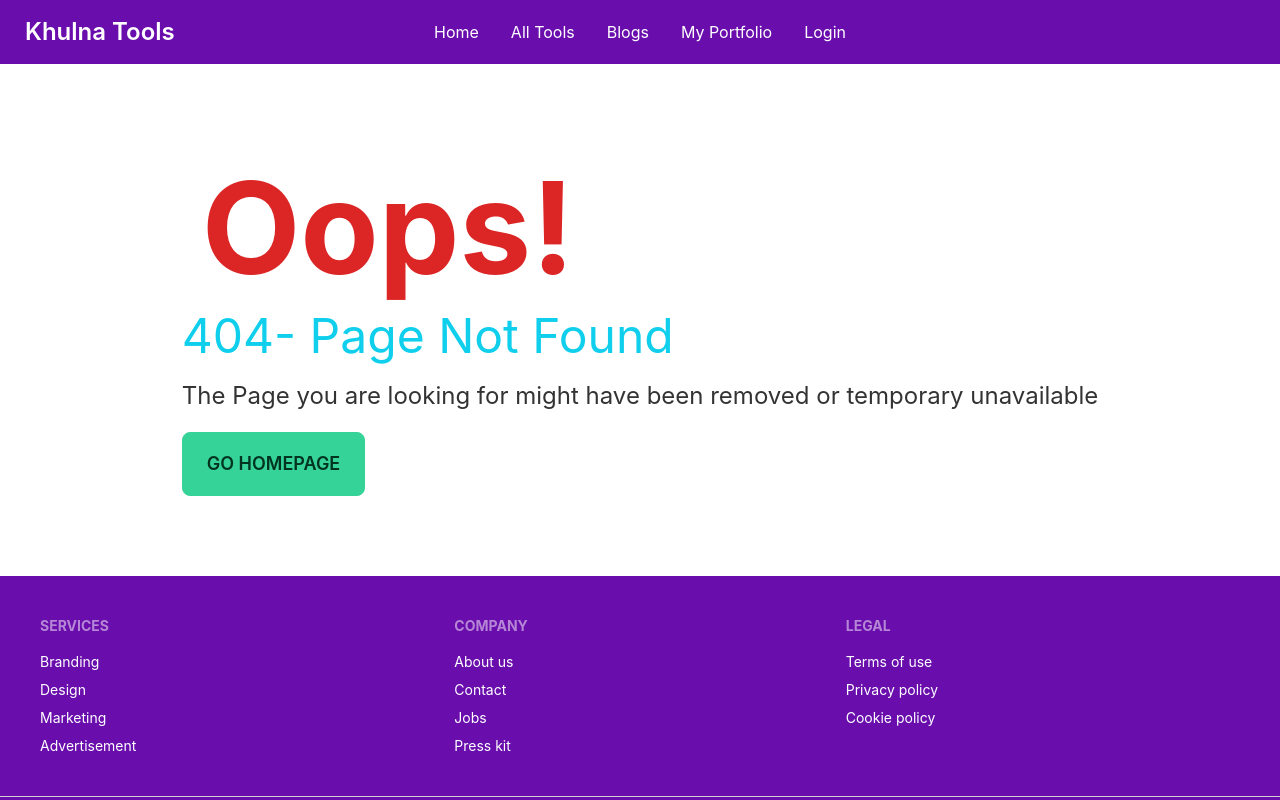
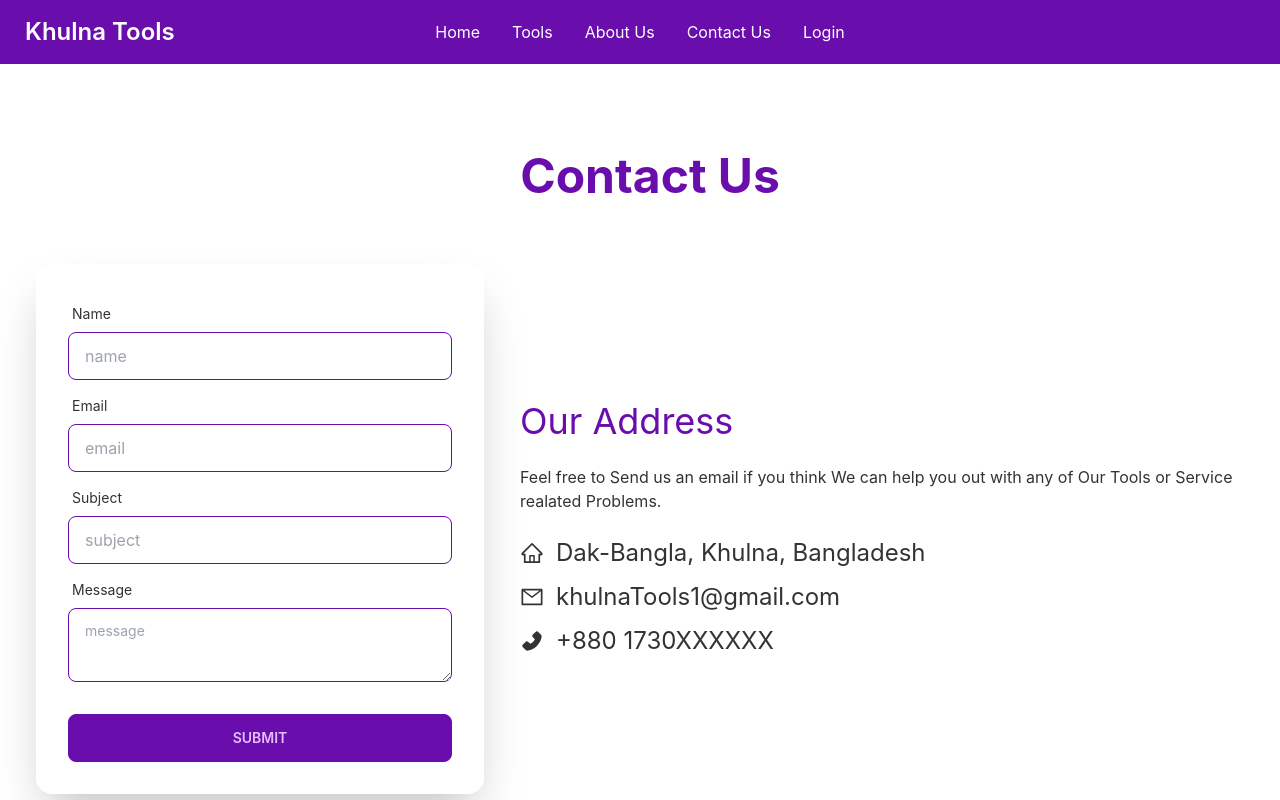
Before and after one commit to Abhamid3311/tools-manufacturer-client, a React (Create React App) app: page /contact in a window 1280 px wide. Shown: the top 800 px of the page. Built offline with nearby package versions, Linux system fonts and the light colour scheme; no server answers.

Commit message:
added contact

```diff
--- a/package.json
+++ b/package.json
@@ -3,6 +3,7 @@
   "version": "0.1.0",
   "private": true,
   "dependencies": {
+    "@emailjs/browser": "^3.6.2",
     "@testing-library/jest-dom": "^5.16.4",
     "@testing-library/react": "^13.2.0",
     "@testing-library/user-event": "^13.5.0",
--- a/src/App.js
+++ b/src/App.js
@@ -4,7 +4,7 @@ import { Route, Routes } from 'react-router-dom';
 import Home from './Pages/Home/Home';
 import NotFound from './Pages/SharedPage/NotFound/NotFound';
 import Dashboard from './Pages/Page/Dashboard/Dashboard';
-import MyPortfolio from './Pages/Page/MyPortfolio/MyPortfolio';
+
 import Blogs from './Pages/Page/Blogs/Blogs';
 import SignUp from './Pages/SharedPage/Login/SignUp';
 import Login from './Pages/SharedPage/Login/Login';
@@ -18,6 +18,8 @@ import AddReview from './Pages/Page/Dashboard/AddReview';
 import MyProfile from './Pages/Page/Dashboard/MyProfile';
 import ManageAllOrder from './Pages/Page/Dashboard/ManageAllOrder';
 import Alltools from './Pages/Page/AllTools/Alltools';
+import About from './Pages/Page/About';
+import Contact from './Pages/Page/Contact/Contact';
 
 function App() {
   return (
@@ -27,6 +29,7 @@ function App() {
         <Route path='/' element={<Home></Home>}></Route>
         <Route path='/alltools' element={<Alltools></Alltools>}></Route>
         <Route path='/tools' element={<Home></Home>}></Route>
+        <Route path='/contact' element={<Contact></Contact>}></Route>
         <Route path='/tools/:id' element={
           <RequireAuth>
             <ToolDetails></ToolDetails>
@@ -36,7 +39,7 @@ function App() {
         <Route path='/login' element={<Login></Login>}></Route>
         <Route path='/register' element={<SignUp></SignUp>}></Route>
         <Route path='/blogs' element={<Blogs></Blogs>}></Route>
-        <Route path='/portfolio' element={<MyPortfolio></MyPortfolio>}></Route>
+        <Route path='/about' element={<About></About>}></Route>
 
         <Route path='/dashboard' element={
           <RequireAuth>
--- a/src/Pages/Home/Exclusive.js
+++ /dev/null
@@ -1,13 +0,0 @@
-import React from 'react';
-import carTools from '../../imges/Best-Automotive-Tools-for-Cars.jpg';
-
-const Exclusive = () => {
-    return (
-        <div>
-
-
-        </div>
-    );
-};
-
-export default Exclusive;
--- a/src/Pages/Home/Home.js
+++ b/src/Pages/Home/Home.js
@@ -1,7 +1,6 @@
 import React from 'react';
 import Banner from './Banner';
 import Business from './Business';
-import Exclusive from './Exclusive';
 import Fetured from './Fetured';
 import Reviews from './Reviews';
 import Tools from './Tools/Tools';
@@ -14,7 +13,7 @@ const Home = () => {
             <Business></Business>
             <Reviews></Reviews>
             <Fetured></Fetured>
-            <Exclusive></Exclusive>
+
         </div>
     );
 };
--- /dev/null
+++ b/src/Pages/Page/About.js
@@ -0,0 +1,40 @@
+import React from 'react';
+
+const About = () => {
+    return (
+        <section className='px-10'>
+            <div>
+                <h1 className='text-accent text-5xl text-center font-bold my-12'>About Us</h1>
+                <p className='text-lg'>Being a comprehensive service platform for foreign trade, Khulna tools is committed to tapping business opportunities for Bengali suppliers and overseas buyers, and providing one-stop services for promoting the international trade between the two sides. Over the past few years, Khulna Tools has become one of the most extensive and reliable web addresses for international trade.</p>
+                <p>Made-in-China.com currently has more than 40 million pieces of product information from 27 industries. Besides, based on different procurement demands from different buyers, Made-in-China.com also provides various methods as follows for global buyers to source products.</p>
+            </div>
+
+
+            <div className='mt-16'>
+                <div class="card lg:card-side bg-base-100 shadow-xl">
+                    <figure><img src="https://www.floridacareercollege.edu/wp-content/uploads/sites/4/2020/06/3-Reasons-Why-Being-a-Mechanic-Could-Be-An-Amazing-Career-Florida-Career-College.jpeg" alt="Movie" /></figure>
+
+                    <div class="card-body w-fit">
+                        <h2 class="card-title text-3xl text-accent">Trustworthy Bengali Suppliers</h2>
+                        <p>In order to reduce trade risks for global buyers, all premium suppliers on Khulna Tools are verified on-site by SGS, Bureau Veritas or TÜV Rheinland, world's leading inspection companies. Global buyers can access to suppliers' Audit Reports online for free to check their authentic information.</p>
+                    </div>
+                </div>
+            </div>
+
+            <div className='mt-16'>
+                <div class="card lg:card-side bg-base-100 shadow-xl">
+
+
+                    <div class="card-body w-fit">
+                        <h2 class="card-title text-3xl text-accent">Trade Easily and Safely</h2>
+                        <p>We are designed to facilitate registered members to place, accept, conclude, manage and fulfill orders for the provision of products and services online.</p>
+                    </div>
+
+                    <figure><img src="https://ascendextrader.com/images/bitmax/1629940905605/original/how-to-trade-stablecoins-safely-on-ascendex.jpg" alt="Movie" /></figure>
+                </div>
+            </div>
+        </section>
+    );
+};
+
+export default About;
--- /dev/null
+++ b/src/Pages/Page/Contact/Contact.js
@@ -0,0 +1,95 @@
+import React, { useRef } from 'react';
+import { useForm } from "react-hook-form";
+import { AiOutlineHome, AiOutlineMail, AiFillPhone } from "react-icons/ai";
+import emailjs from '@emailjs/browser';
+
+const Contact = () => {
+    const { register, handleSubmit, reset } = useForm();
+    const form = useRef();
+
+    const onSubmit = (data, e) => {
+        e.preventDefault();
+        if (data) {
+            console.log(data);
+            emailjs.sendForm('service_in1qsac', 'template_610d6re', form.current, 's0NHrI-rKvn9ej2TD')
+                .then((result) => {
+                    console.log(result.text);
+                }, (error) => {
+                    console.log(error.text);
+                });
+        };
+
+        reset();
+    };
+    return (
+        <section className=' px-5  py-10' id='contact'>
+            <div className=' pl-5'>
+                <h1 className='text-accent text-5xl text-center font-bold my-12'>Contact Us</h1>
+            </div>
+
+            <div class="hero mt-10" >
+
+                <div class="hero-content flex-col-reverse lg:flex-row-reverse ">
+                    <div class="text-center  lg:text-left pl-5 " >
+                        <h3 className='text-4xl text-bold text-accent'>Our Address</h3>
+                        <p class="py-6 ">Feel free to Send us an email if you think We can help you out with any of Our Tools or Service realated Problems.</p>
+                        <div>
+                            <div className='text-2xl flex flex-row items-center mb-3'>
+                                <AiOutlineHome ></AiOutlineHome>
+                                <p className='ml-3'>Dak-Bangla, Khulna, Bangladesh</p>
+                            </div>
+                            <div className='text-2xl flex flex-row items-center mb-3'>
+                                <AiOutlineMail></AiOutlineMail>
+                                <p className='ml-3'>khulnaTools1@gmail.com</p>
+                            </div>
+                            <div className='text-2xl flex flex-row items-center'>
+                                <AiFillPhone></AiFillPhone>
+                                <p className='ml-3'>+880 1730XXXXXX</p>
+                            </div>
+
+                        </div>
+                    </div>
+
+                    <div class="card flex-shrink-0 w-full max-w-md shadow-2xl bg-base-100">
+                        <form class="card-body" ref={form} onSubmit={handleSubmit(onSubmit)}>
+                            <div class="form-control">
+                                <label class="label">
+                                    <span class="label-text">Name</span>
+                                </label>
+                                <input type='text' placeholder='name' {...register("name")} class="input input-bordered input-accent w-full text-black" required />
+                            </div>
+
+                            <div class="form-control">
+                                <label class="label">
+                                    <span class="label-text">Email</span>
+                                </label>
+                                <input type='email' placeholder='email'{...register("email")} class="input input-bordered input-accent w-full text-black" required />
+                            </div>
+
+
+                            <div class="form-control">
+                                <label class="label">
+                                    <span class="label-text">Subject</span>
+                                </label>
+                                <input type='text' placeholder='subject'{...register("subject")} class="input input-bordered input-accent w-full text-black" required />
+                            </div>
+
+                            <div class="form-control">
+                                <label class="label">
+                                    <span class="label-text">Message</span>
+                                </label>
+                                <textarea placeholder='message'{...register("message")} class="textarea textarea-accent text-black" required />
+                            </div>
+
+                            <div class="form-control mt-6">
+                                <button class="btn btn-accent" type="submit" >Submit</button>
+                            </div>
+                        </form>
+                    </div>
+                </div>
+            </div>
+        </section>
+    );
+};
+
+export default Contact;
--- a/src/Pages/Page/MyPortfolio/MyPortfolio.js
+++ /dev/null
@@ -1,47 +0,0 @@
-import React from 'react';
-
-const MyPortfolio = () => {
-    return (
-        <div>
-            <h2 className='text-5xl text-center text-accent font-bold my-10'>My Portfolio</h2>
-
-            <div className='w-1/2 mx-auto'>
-                <h2 className='text-2xl mb-3'>Name: Md Abdul Hamid</h2>
-                <h3 className='text-xl mb-3'>Email: www.abdulhamid3311@gmail.com</h3>
-                <h3 className='text-2xl mb-4 text-accent'>Educations:</h3>
-                <div className='text-secondary text-xl'>
-                    <h2>National University</h2>
-                    <h3>Subject: Chemisty</h3>
-                    <h3>Third Year Running</h3>
-                </div>
-                <div>
-                    <h3 className='text-2xl mb-4 text-accent'>List Of Technology I Know: </h3>
-                    <ol>
-                        <li>HTML5</li>
-                        <li>CSS</li>
-                        <li>Bootstrap</li>
-                        <li>Tailwind CSS</li>
-                        <li>JavaScript</li>
-                        <li>ES6</li>
-                        <li>React</li>
-                        <li>Firebase</li>
-                        <li>Node(Express.js)</li>
-                        <li>MongoDB</li>
-                    </ol>
-                </div>
-                <div>
-                    <h3 className='text-2xl my-4 text-accent'>My Best Three Website:</h3>
-                    <ul>
-                        <li className='text-secondary text-xl'><a href="https://abhamid3311.github.io/Khulna-travels/" target="_blank" rel="noreferrer">Khulna Tours</a></li>
-
-                        <li className='text-secondary text-xl'><a href="https://abhamid3311.github.io/Barbor-Shop/" target="_blank" rel="noreferrer">Barbor Shop</a></li>
-
-                        <li className='text-secondary text-xl'><a href="https://abhamid3311.github.io/College-Website-/" target="_blank" rel="noreferrer">College Website</a></li>
-                    </ul>
-                </div>
-            </div>
-        </div>
-    );
-};
-
-export default MyPortfolio;
--- a/src/Pages/Page/ToolDetails/ToolDetails.js
+++ b/src/Pages/Page/ToolDetails/ToolDetails.js
@@ -111,7 +111,7 @@ const ToolDetails = () => {
                 </div>
             </div>
 
-            {/* Purchase Form */}
+            {/* Enter Quantity Form */}
             <div class="hero min-h-screen mx-auto">
                 <div class="hero-content flex-col lg:flex-row-reverse">
                     <div class="text-center lg:text-left ">
@@ -124,13 +124,13 @@ const ToolDetails = () => {
                             <input type="number" value={myOrder} disabled class="input input-bordered" />
                         </div>
                         <div className='mt-5'>
-                            <button onClick={() => handleIncreseBtn(id)} className='btn bg-green-400 text-black'>Increse</button>
+                            <button onClick={() => handleIncreseBtn(id)} className='btn bg-green-400 text-black mr-2'>Increse</button>
                             <button onClick={() => handleDecreseBtn(id)} className='btn bg-red-400 text-black'>Decrese</button>
                         </div>
                     </div>
 
 
-
+                    {/* Purchase Form */}
                     <div class="card flex-shrink-0 w-full max-w-md shadow-2xl bg-base-100">
                         <form class="card-body" onSubmit={handlePurchaseForm}>
                             <div class="form-control">
@@ -156,6 +156,7 @@ const ToolDetails = () => {
                                     type="text"
                                     placeholder="Address"
                                     class="input input-bordered"
+                                    required
                                 />
                             </div>
 
@@ -168,7 +169,7 @@ const ToolDetails = () => {
                                     type="text"
                                     placeholder="phone"
                                     name="phone"
-                                    class="input input-bordered" />
+                                    class="input input-bordered" required />
                             </div>
                             <div class="form-control">
                                 <label class="label">
--- a/src/Pages/SharedPage/Navbar/Navbar.js
+++ b/src/Pages/SharedPage/Navbar/Navbar.js
@@ -12,10 +12,11 @@ const Navbar = () => {
 
     const menuItems = <>
         <li><Link to={'/'}>Home</Link></li>
-        <li><Link to={'/alltools'}>All Tools</Link></li>
-        <li><Link to={'/blogs'}>Blogs</Link></li>
+        <li><Link to={'/alltools'}>Tools</Link></li>
+
         {user && <li><Link to={'/dashboard'}>Dashboard</Link></li>}
-        <li><Link to={'/portfolio'}>My Portfolio</Link></li>
+        <li><Link to={'/about'}>About Us</Link></li>
+        <li><Link to={'/contact'}>Contact Us</Link></li>
         <li> {user ? <button onClick={logOut}>Sign Out</button> : <Link to={'/login'} >Login</Link>}</li>
     </>
     return (
```
Also changed, not shown: 1 other file (tests, documents, lock files or other folders).
